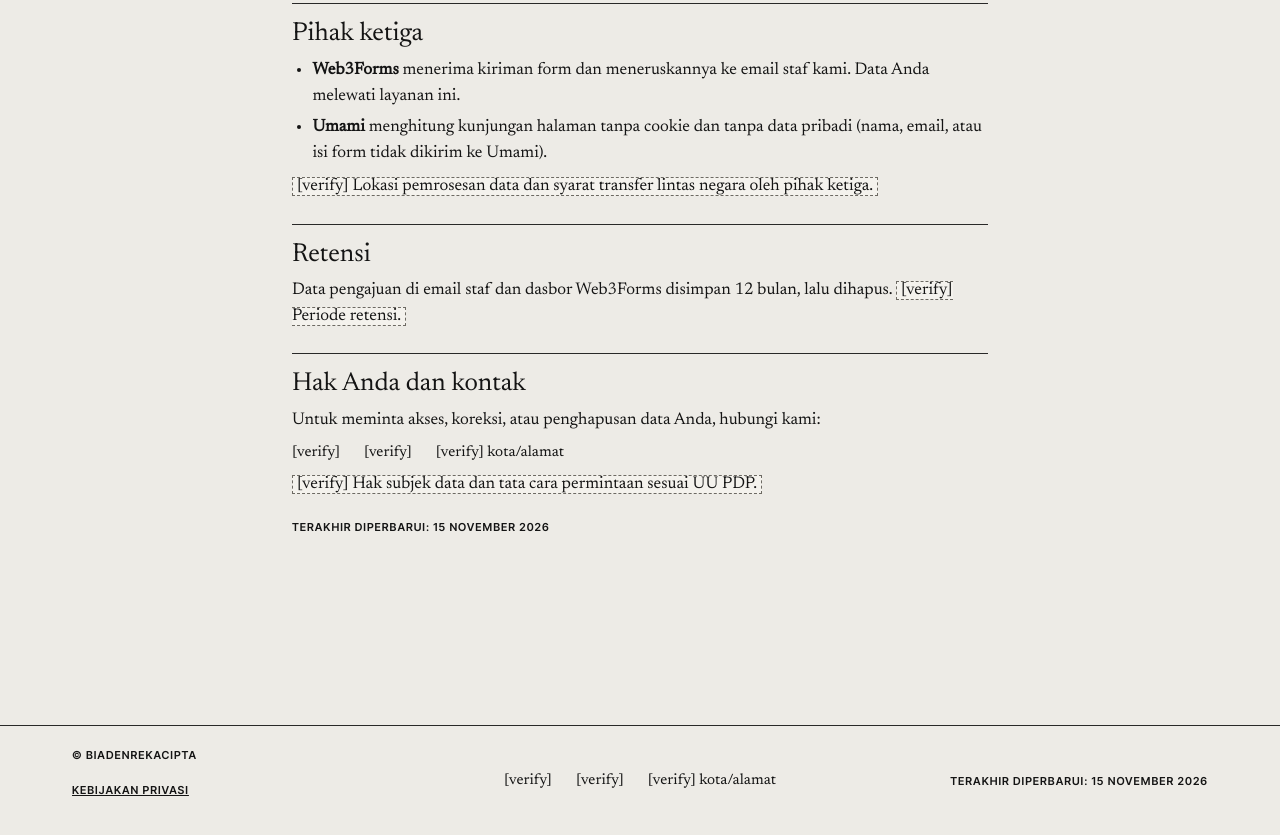
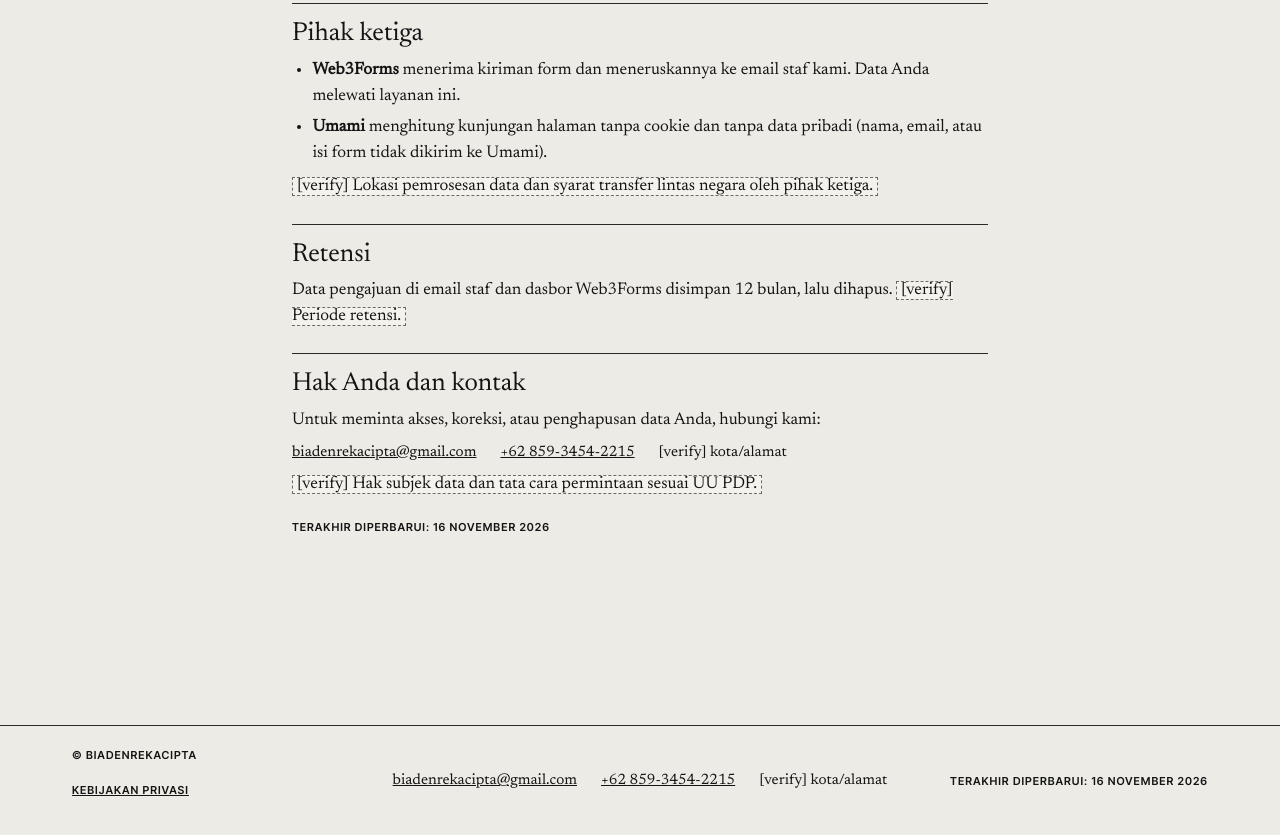
Before and after one commit to biadenrekacipta/biadenlandingpage, an Astro site: page /kebijakan-privasi in a window 1280 px wide. Shown: the part 956-1791 px from the top of the page. Built offline with nearby package versions, Linux system fonts and the light colour scheme; Astro itself is replaced by a stand-in of ours; no server answers.

Commit message:
content: isi site.json dan faq alur sementara dari dokumen klien
Tagline, ringkasan, profil, email, kontak dari Jawaban Tugas Klien (2 Nov 2026).
Lokasi dan alur buku tetap [verify]. Catatan sumber diperbarui.

Co-Authored-By: Claude Sonnet 5.5 <noreply@anthropic.com>

```diff
--- a/src/content/faq.json
+++ b/src/content/faq.json
@@ -1,5 +1,5 @@
 [
-  { "id": "alur", "pertanyaan": "Bagaimana alur menerbitkan naskah?", "jawaban": "[verify]" },
+  { "id": "alur", "pertanyaan": "Bagaimana alur menerbitkan naskah?", "jawaban": "Artikel jurnal: daftar akun di situs jurnal, siapkan naskah sesuai panduan penulis, kirim lewat sistem daring, skrining editorial, peer review independen, revisi bila diminta, lalu penerimaan akhir, copyediting, dan penerbitan. Pengiriman tidak menjamin penerimaan. Alur penerbitan buku [verify]." },
   { "id": "syarat", "pertanyaan": "Apa syarat naskah buku dan artikel jurnal?", "jawaban": "Untuk artikel jurnal: naskah orisinal dan tidak sedang dipertimbangkan jurnal lain, mengikuti panduan penulis dan template resmi, memuat abstrak dan kata kunci, serta tanpa identitas penulis di naskah utama. Naskah utama berformat DOCX. Syarat naskah buku [verify]." },
   { "id": "durasi", "pertanyaan": "Berapa lama proses penerbitan?", "jawaban": "[verify]" },
   { "id": "biaya", "pertanyaan": "Berapa biaya penerbitan?", "jawaban": "[verify]" },
--- a/src/content/site.json
+++ b/src/content/site.json
@@ -2,15 +2,15 @@
   {
     "id": "site",
     "nama": "Biadenrekacipta",
-    "tagline": "[verify] tagline hero maks. 90 karakter",
-    "ringkasan": "[verify] satu kalimat nilai",
-    "profil": "[verify] Dua kalimat faktual: siapa, menerbitkan apa, lokasi.",
+    "tagline": "Advancing Knowledge, Connecting Disciplines, Inspiring Innovation",
+    "ringkasan": "Penerbit ilmiah yang mengelola tiga jurnal akademik: sains dan teknik, bisnis dan ekonomi, serta pendidikan, ilmu sosial, dan humaniora.",
+    "profil": "PT Biaden Reka Cipta adalah perusahaan penerbitan ilmiah yang memberi wadah bagi akademisi, peneliti, praktisi, dan mahasiswa untuk menyebarluaskan hasil riset. Kami mengelola tiga jurnal: BITECHNOS, BEDSOCART, dan BECONEX.",
     "lokasi": "[verify] kota/alamat",
-    "email": "[verify]",
-    "whatsapp": "[verify]",
+    "email": "biadenrekacipta@gmail.com",
+    "whatsapp": "+62 859-3454-2215",
     "sameAs": [],
     "slaBalasanHariKerja": null,
     "klaimAngka": [],
-    "lastUpdated": "2026-11-15"
+    "lastUpdated": "2026-11-16"
   }
 ]
```
Also changed, not shown: docs/catatan-sumber-konten.md (+7 -1 lines).
